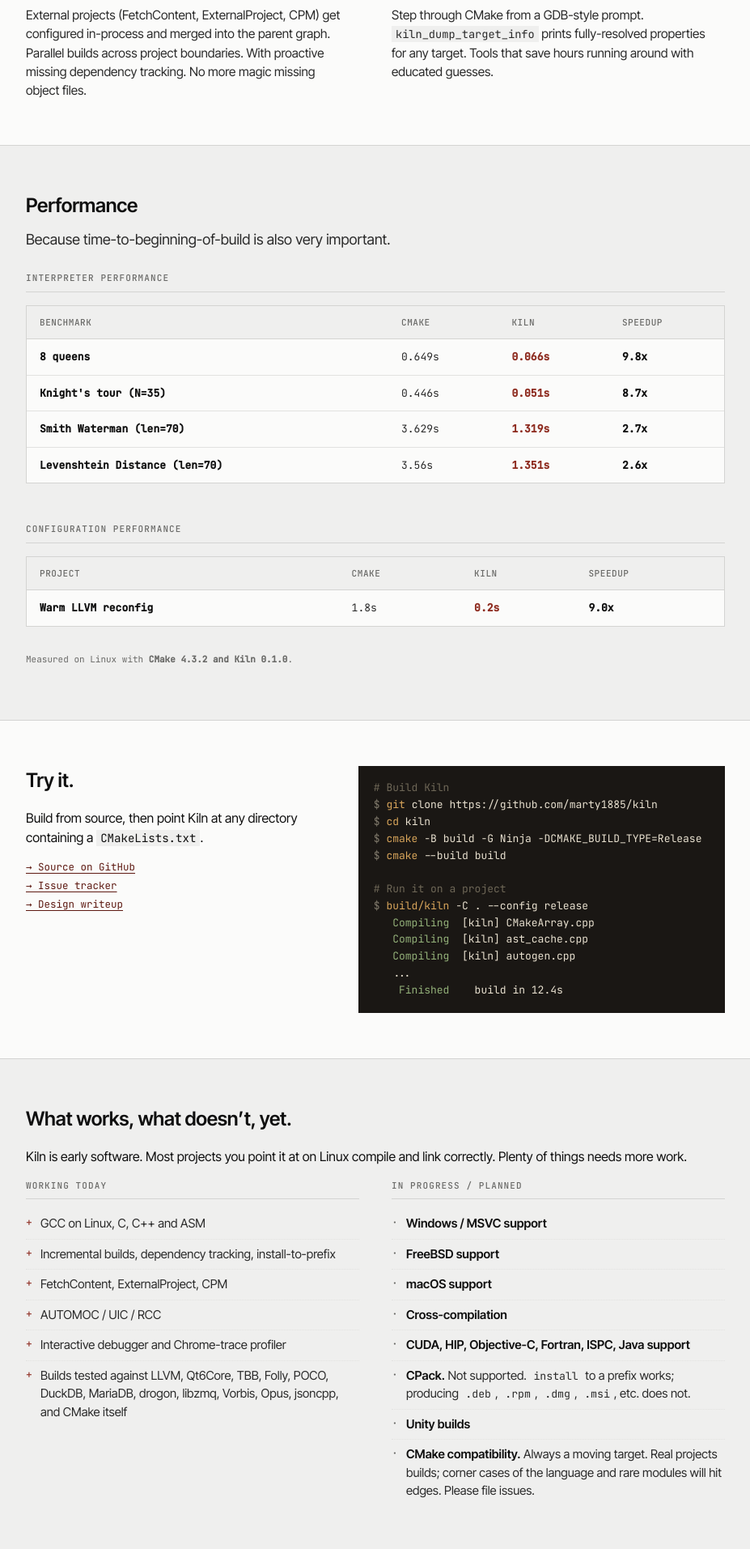
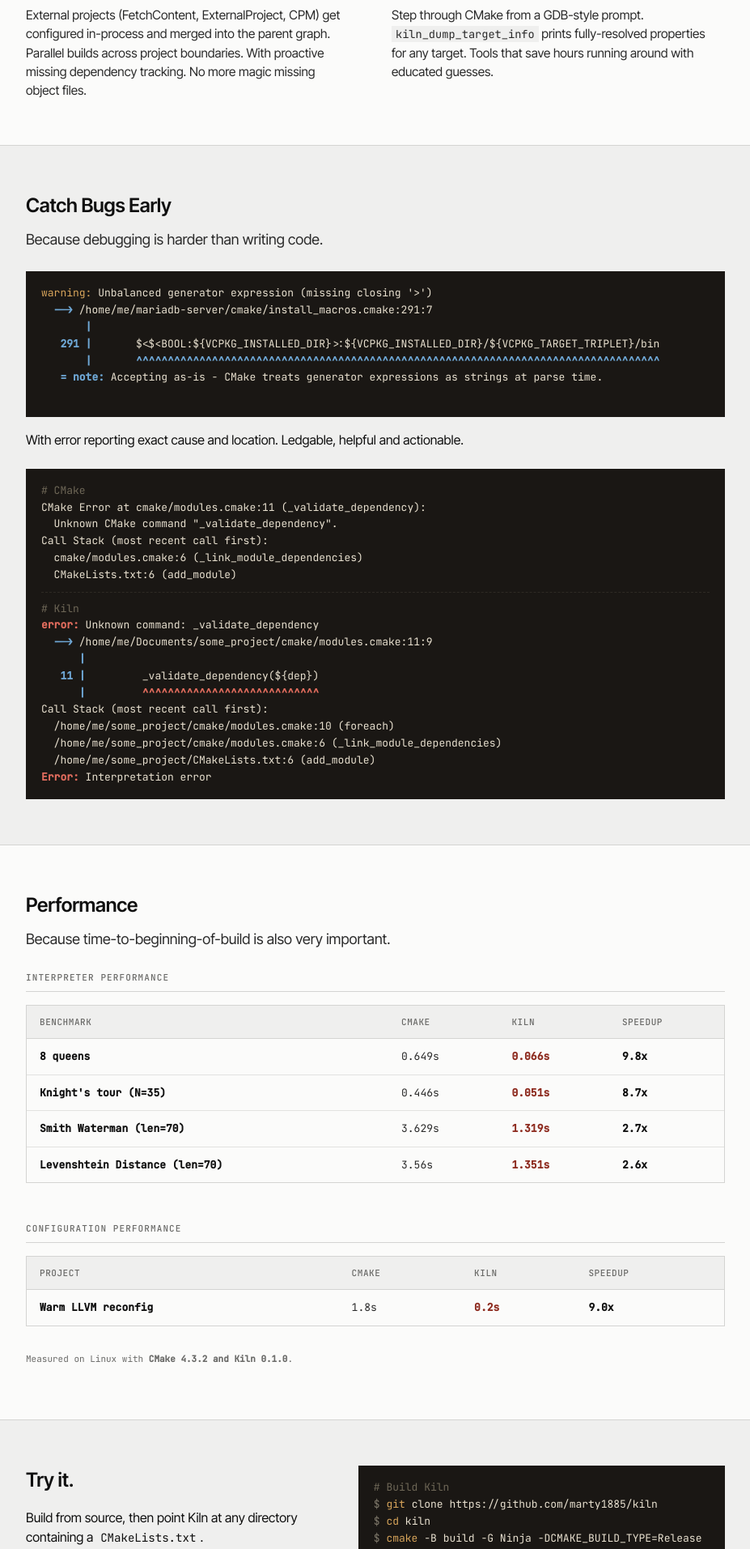
Before and after one commit to marty1885/kiln-website, a Jekyll site: the page built from index.html, in a window 1280 px wide. Shown: the part 672-2585 px from the top of the page at 81% size, without its empty margins (176-1103 px from the left). Built offline with Jekyll 4.4.1, drawn with Linux system fonts in a browser that asks for light colours; some of the changed text lies outside the part shown.

Commit message:
add catch bug

```diff
--- a/assets/css/style.css
+++ b/assets/css/style.css
@@ -410,6 +410,19 @@
 pre.term .m {
     color: #807a6c;
 }
+pre.term .b {
+    color: #6fa8d6;
+    font-weight: 600;
+}
+pre.term .r {
+    color: #e06c5d;
+    font-weight: 600;
+}
+pre.term .div {
+    display: block;
+    border-top: 1px dashed #2e2a24;
+    margin: 10px 0;
+}
 
 /* ── STRIP ── */
 .strip {
--- a/index.html
+++ b/index.html
@@ -68,7 +68,49 @@
     </div>
 </section>
 
-<section class="section section--alt" id="performance">
+<section class="section section--alt" id="catch-bugs">
+    <div class="wrap">
+        <h2 class="type-h2">Catch Bugs Early</h2>
+        <p class="type-lede">Because debugging is harder than writing code.</p>
+
+        <pre
+            class="term"
+        ><span class="k">warning:</span> Unbalanced generator expression (missing closing '&gt;')
+<span class="b">  --&gt;</span> /home/me/mariadb-server/cmake/install_macros.cmake:291:7
+<span class="b">       |</span>
+<span class="b">   291 |</span>       $&lt;$&lt;BOOL:${VCPKG_INSTALLED_DIR}&gt;:${VCPKG_INSTALLED_DIR}/${VCPKG_TARGET_TRIPLET}/bin
+<span class="b">       |</span>       <span class="b">^^^^^^^^^^^^^^^^^^^^^^^^^^^^^^^^^^^^^^^^^^^^^^^^^^^^^^^^^^^^^^^^^^^^^^^^^^^^^^^^^^^</span>
+<span class="b">   = note:</span> Accepting as-is - CMake treats generator expressions as strings at parse time.
+        </pre>
+
+        <p>
+            With error reporting exact cause and location. Ledgable, helpful and
+            actionable.
+        </p>
+        <pre
+            class="term"
+            style="margin-top: 24px"
+        ><span class="c"># CMake</span>
+CMake Error at cmake/modules.cmake:11 (_validate_dependency):
+  Unknown CMake command "_validate_dependency".
+Call Stack (most recent call first):
+  cmake/modules.cmake:6 (_link_module_dependencies)
+  CMakeLists.txt:6 (add_module)
+<span class="div"></span><span class="c"># Kiln</span>
+<span class="r">error:</span> Unknown command: _validate_dependency
+<span class="b">  --&gt;</span> /home/me/Documents/some_project/cmake/modules.cmake:11:9
+<span class="b">      |</span>
+<span class="b">   11 |</span>         _validate_dependency(${dep})
+<span class="b">      |</span>         <span class="r">^^^^^^^^^^^^^^^^^^^^^^^^^^^^</span>
+Call Stack (most recent call first):
+  /home/me/some_project/cmake/modules.cmake:10 (foreach)
+  /home/me/some_project/cmake/modules.cmake:6 (_link_module_dependencies)
+  /home/me/some_project/CMakeLists.txt:6 (add_module)
+<span class="r">Error:</span> Interpretation error</pre>
+    </div>
+</section>
+
+<section class="section" id="performance">
     <div class="wrap">
         <h2 class="type-h2">Performance</h2>
         <p class="type-lede">
@@ -158,7 +200,7 @@
     </div>
 </section>
 
-<section class="section" id="install">
+<section class="section section--alt" id="install">
     <div class="wrap grid-2 grid-asymmetric">
         <div>
             <h2 class="type-h2">Try it.</h2>
@@ -190,11 +232,11 @@
 <span class="g">   Compiling </span> [kiln] ast_cache.cpp
 <span class="g">   Compiling </span> [kiln] autogen.cpp
    ...
-<span class="g">    Finished</span>    build in 12.4s</pre>
+<span class="g">    Finished</span>    build in 12.42s (critical path: 8.75s)</pre>
     </div>
 </section>
 
-<section class="section section--alt" id="status">
+<section class="section" id="status">
     <div class="wrap">
         <h2 class="type-h2">What works, what doesn&rsquo;t, yet.</h2>
         <p>
```
